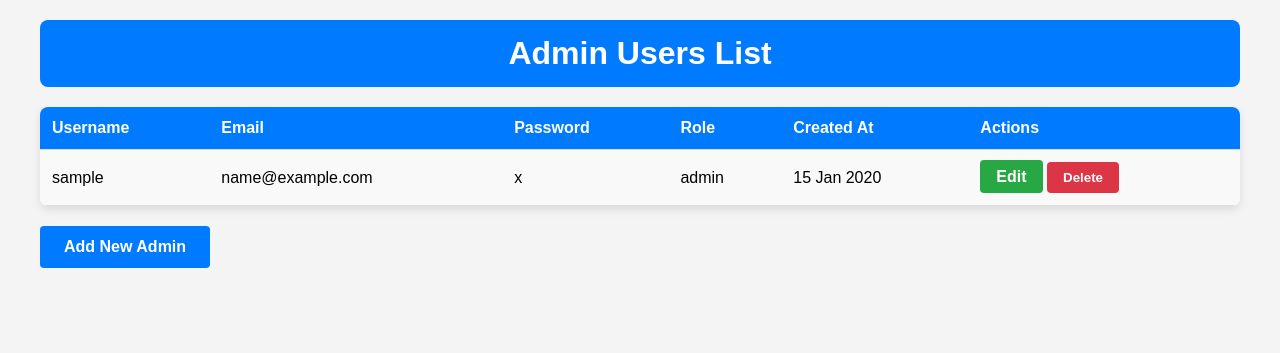
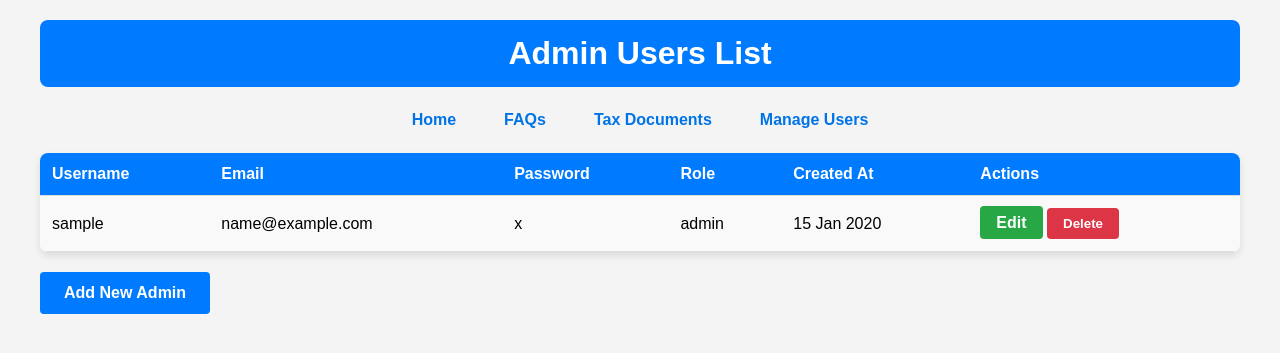
Before and after one commit to jnewell-7/403Project, a Node server app: template views/users.ejs in a window 1280 px wide. Shown: the top 353 px of the page. Run offline with Node 20, Linux system fonts and the light colour scheme; the template is opened without the code that fills it: most values are stand-ins (such as "Sample title", 1, 10 or a date in 2020).

Commit message:
nav added

```diff
--- a/public/styles/users.css
+++ b/public/styles/users.css
@@ -1,3 +1,40 @@
+
+/*nav*/
+/*nav*/
+/* Navigation */
+nav {
+  margin: 1.5rem 0;
+  width: 100%;
+  /* box-shadow: 0 2px 10px rgba(0, 0, 0, 0.1); */
+  /* padding: 0.5rem 0; */
+}
+
+nav ul {
+  list-style: none;
+  display: flex;
+  justify-content: center;
+  gap: 1rem;
+  padding: 0;
+}
+
+nav a {
+  text-decoration: none;
+  color: #0073e6;
+  font-weight: bold;
+  padding: 0.5rem 1rem;
+  transition: color 0.3s ease, background-color 0.3s ease;
+}
+
+nav a:hover {
+  color: #004a99;
+  background-color: #e0e7ff;
+  border-radius: 5px;
+}
+
+
+
+
+
 /* General page styles */
 body {
   font-family: 'Arial', sans-serif;
--- a/views/documents.ejs
+++ b/views/documents.ejs
@@ -18,6 +18,7 @@
       <li><a href="/index">Home</a></li>
       <li><a href="/faqs">FAQs</a></li>
       <li><a href="/procedures">Procedures</a></li>
+      <li><a href="/users">Manage Users</a></li>
     </ul>
   </nav>
 
--- a/views/faqs.ejs
+++ b/views/faqs.ejs
@@ -79,6 +79,7 @@
       <li><a href="/faqs">FAQs</a></li>
       <li><a href="/documents">Tax Documents</a></li>
       <li><a href="/procedures">Company Procedures</a></li>
+      <li><a href="/users">Manage Users</a></li>
     </ul>
   </nav>
 
--- a/views/procedures.ejs
+++ b/views/procedures.ejs
@@ -18,6 +18,7 @@
       <li><a href="/index">Home</a></li>
       <li><a href="/faqs">FAQs</a></li>
       <li><a href="/documents">Tax Documents</a></li>
+      <li><a href="/users">Manage Users</a></li>
     </ul>
   </nav>
 
--- a/views/users.ejs
+++ b/views/users.ejs
@@ -13,6 +13,16 @@
     <header class="header">
       <h1>Admin Users List</h1>
     </header>
+
+    <nav>
+      <ul>
+        <li><a href="/index">Home</a></li>
+        <li><a href="/faqs">FAQs</a></li>
+        <li><a href="/documents">Tax Documents</a></li>
+        <li><a href="/users">Manage Users</a></li>
+      </ul>
+    </nav>
+
 
     <div class="table-container">
       <table>
```
